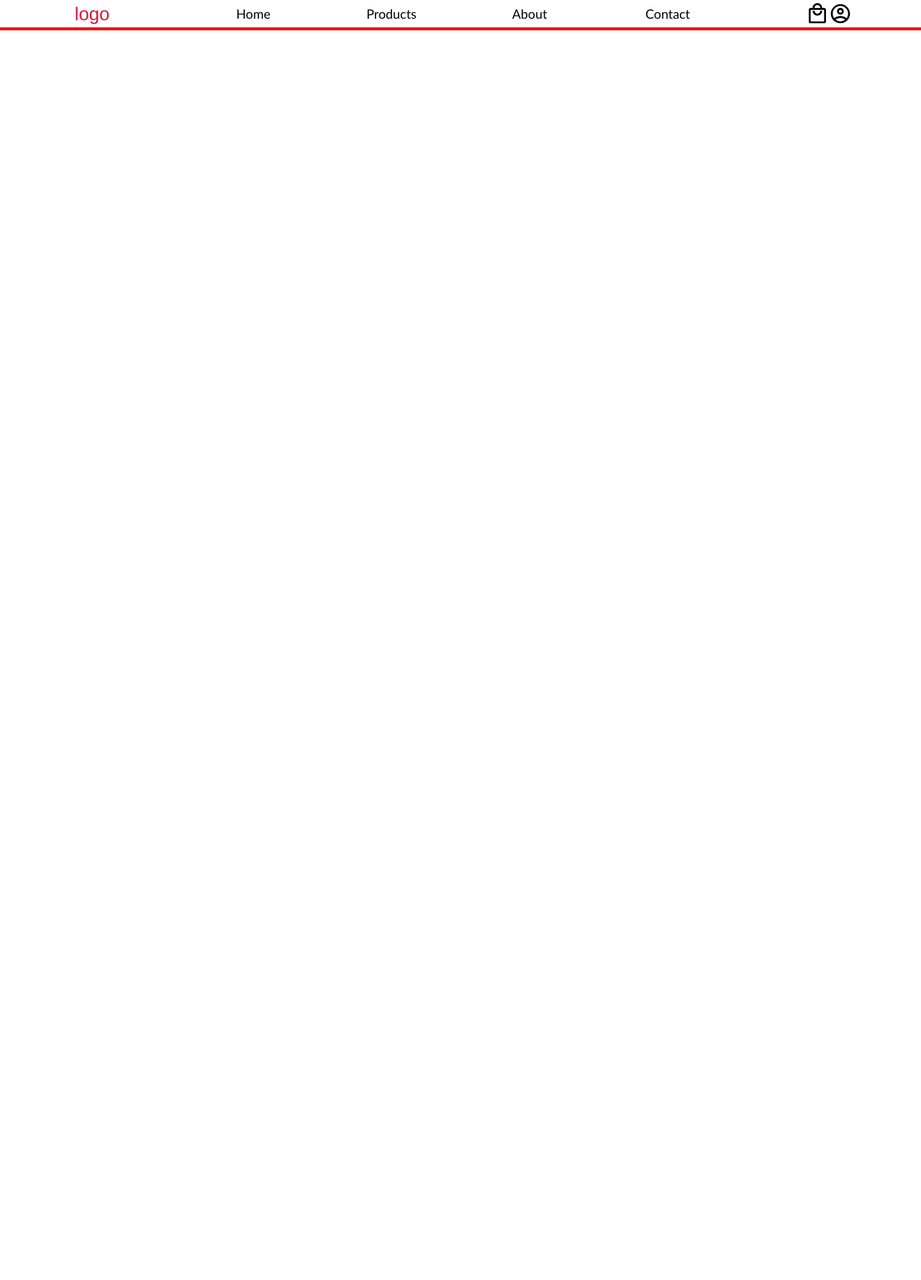
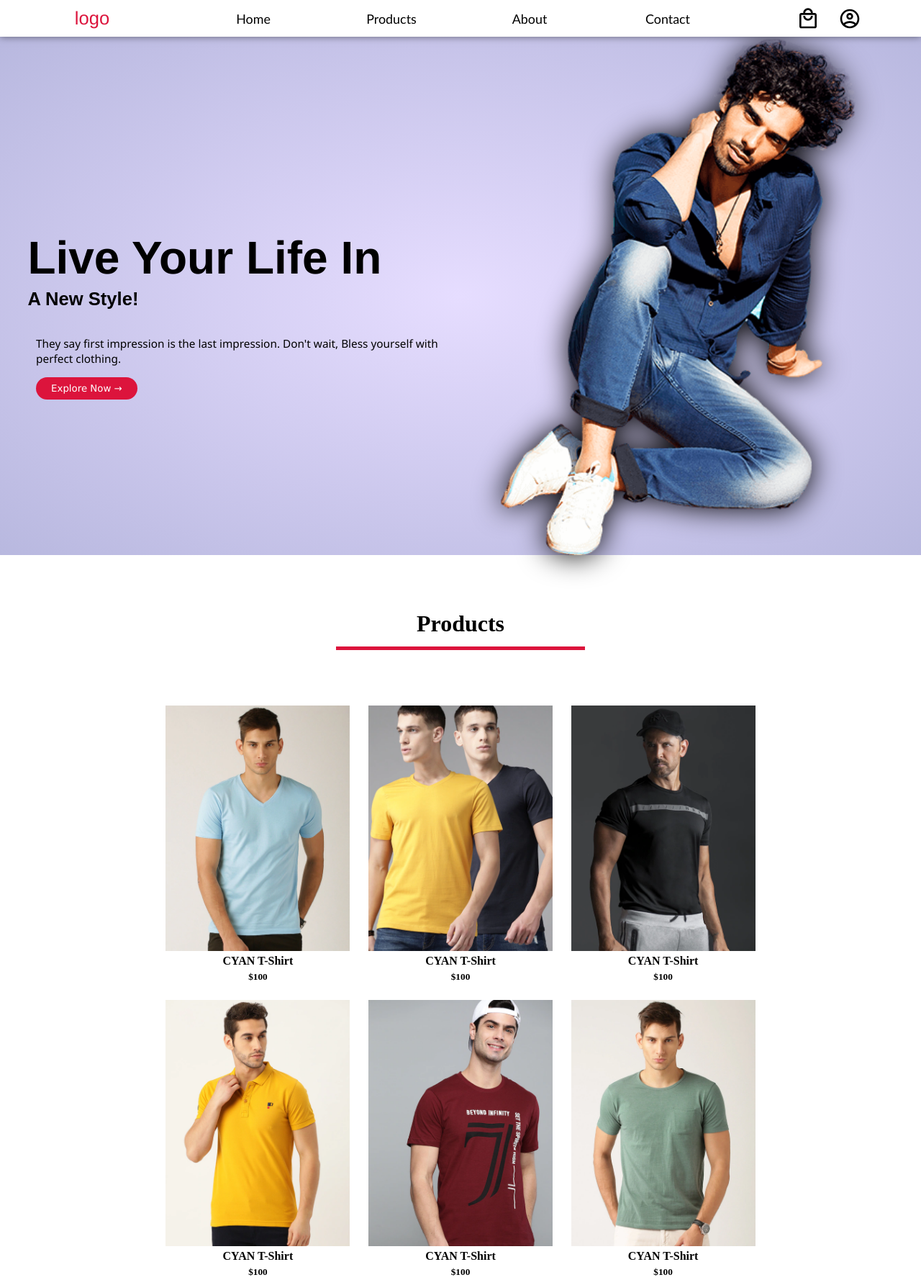
Before and after one commit to Pradhyumna789/Ecommerce_Site_Styling_Flexbox, a plain HTML site: page index.html in a window 1280 px wide. Shown: the top 1778 px of the page at 72% size. Before the commit the page ends 800 px from the top, so only its background shows below. Drawn offline with Linux system fonts and the light colour scheme.

Commit message:
committed

```diff
--- a/index.html
+++ b/index.html
@@ -5,23 +5,92 @@
     <title>Shopmart</title>
 </head>
 <body>
+
     <nav>
+
         <div class="left"><a href="#">logo</a></div>
+
         <div class="mid">
             <a href="#">Home</a>
             <a href="#">Products</a>
             <a href="#">About</a>
             <a href="#">Contact</a>
         </div>
+
         <div class="right">
             <img src = "cart.svg" >
             <img src = "profile.svg">
         </div>
+
     </nav>
 
     <section class = "home">
+        <div class = "container" id = "leftContainer">
+            <h1>Live Your Life In</h1>
+            <h2>A New Style!</h2>
+            <p>They say first impression is the last impression. Don't wait, Bless yourself with perfect clothing.</p>
+            <button>Explore Now → </button>
+        </div>
+
+        <div class = "container" id = "rightContainer">
+            <img src="home.png" alt="">
+        </div>
+    </section>
+
+    <section id="products">
+        <h1>Products</h1>
+
+        <div class="productsContainer">
+            <div class="product">
+                <img src="./1.webp" alt="">
+                <h4>CYAN T-Shirt</h4>
+                <h5>$100</h5>
+            </div>
+
+            <div class="product">
+                <img src="./2.webp" alt="">
+                <h4>CYAN T-Shirt</h4>
+                <h5>$100</h5>
+            </div>
+
+            <div class="product">
+                <img src="./3.webp" alt="">
+                <h4>CYAN T-Shirt</h4>
+                <h5>$100</h5>
+            </div>
+
+            <div class="product">
+                <img src="./4.webp" alt="">
+                <h4>CYAN T-Shirt</h4>
+                <h5>$100</h5>
+            </div>
+
+            <div class="product">
+                <img src="./5.webp" alt="">
+                <h4>CYAN T-Shirt</h4>
+                <h5>$100</h5>
+            </div>
+
+            <div class="product">
+                <img src="./7.webp" alt="">
+                <h4>CYAN T-Shirt</h4>
+                <h5>$100</h5>
+            </div>
+
+            <div class="product">
+                <img src="./8.webp" alt="">
+                <h4>CYAN T-Shirt</h4>
+                <h5>$100</h5>
+            </div>
+        </div>
 
     </section>
 
+    <footer>
+        <div class="leftFooter">1</div>
+        <div class="midFooter">2</div>
+        <div class="rightFooter">3</div>
+    </footer>
+
 </body>
 </html>
--- a/style.css
+++ b/style.css
@@ -1,39 +1,47 @@
 body {
-    margin: 0px;
+    margin: 0;
   }
-
+  * {
+    scroll-behavior: smooth;
+  }
   nav {
-    height: 3vmax;
+    height: 4vmax;
     display: flex;
-    box-shadow: 0px 0px 6.5px black;
+    align-items: center;
+    box-shadow: 0 0 10px rgba(0, 0, 0, 0.507);
+    position: sticky;
+    top: 0%;
+    background-color: white;
+    z-index: 10000;
   }
 
   .left {
     width: 20%;
     display: flex;
+
     justify-content: center;
   }
-
   .left > a {
     text-decoration: none;
+    color: crimson;
     font-size: 2vmax;
-    color: crimson;
-    font-family: 'Franklin Gothic Medium', 'Arial Narrow', Arial, sans-serif;
-    display: flex;
-    align-items: center;
+
+    font-family: "Franklin Gothic Medium", "Arial Narrow", Arial, sans-serif;
   }
 
   .mid {
     width: 60%;
     display: flex;
+    justify-content: space-evenly;
+    align-self: stretch;
   }
 
   .mid > a {
     text-decoration: none;
+    color: black;
+    font-size: 1.4vmax;
+    font-family: "Gill Sans", "Gill Sans MT", Calibri, "Trebuchet MS", sans-serif;
     width: 100%;
-    font-family: 'Gill Sans', 'Gill Sans MT', Calibri, 'Trebuchet MS', sans-serif;
-    font-size: 1.4vmax;
-    color: black;
     display: flex;
     justify-content: center;
     align-items: center;
@@ -43,18 +51,140 @@ nav {
     border-bottom: 2px solid crimson;
     color: crimson;
   }
-
   .right {
     width: 20%;
     display: flex;
     justify-content: center;
-    align-items: center;
   }
-
   .right > img {
     width: 2.5vmax;
+    margin: 1vmax;
+    cursor: pointer;
   }
 
   .home {
-    border: 2px solid red;
+    display: flex;
+    height: 90vh;
+    background-image: radial-gradient(rgb(230, 221, 255), rgb(184, 184, 223));
   }
+
+  .container {
+    width: 100%;
+  }
+
+  #rightContainer {
+    display: flex;
+    justify-content: flex-end;
+  }
+
+  #rightContainer > img {
+    margin-right: 7vmax;
+    filter: drop-shadow(0 0 20px black);
+  }
+
+  #leftContainer {
+    display: flex;
+    flex-direction: column;
+    padding: 3vmax;
+    box-sizing: border-box;
+    justify-content: center;
+  }
+
+  #leftContainer > h1 {
+    font-size: 5vmax;
+    font-family: "Franklin Gothic Medium", "Arial Narrow", Arial, sans-serif;
+  }
+  #leftContainer > h2 {
+    margin-top: -8%;
+    font-size: 2vmax;
+    font-family: sans-serif;
+  }
+  #leftContainer > p {
+    margin-left: 2%;
+    font-size: 1.2vmax;
+    font-family: "Segoe UI", Tahoma, Geneva, Verdana, sans-serif;
+  }
+
+  #leftContainer > button {
+    width: 11vmax;
+    padding: 0.6vmax;
+    margin-left: 2%;
+    border-radius: 2vmax;
+    border: none;
+    background-color: crimson;
+    color: white;
+    font-family: "Lucida Sans", "Lucida Sans Regular", "Lucida Grande",
+      "Lucida Sans Unicode", Geneva, Verdana, sans-serif;
+    cursor: pointer;
+  }
+  #leftContainer > button:hover {
+    background-color: rgb(177, 23, 54);
+  }
+
+  /* ------------------------------------ */
+
+  #products > h1 {
+    text-align: center;
+    margin: 5vmax auto;
+    font-size: 2.5vmax;
+    border-bottom: 5px solid crimson;
+    padding: 1vmax;
+    width: 25vw;
+  }
+
+  .productsContainer {
+    display: flex;
+    justify-content: center;
+    flex-wrap: wrap;
+    height: 100%;
+    max-width: 80vw;
+    margin: auto;
+  }
+
+  /* ---------------------- */
+  .product {
+    transition: all 0.3s;
+    cursor: pointer;
+    height: 30vmax;
+    display: flex;
+    flex-direction: column;
+    align-items: center;
+    margin: 1vmax;
+  }
+  .product > img {
+    width: 20vmax;
+  }
+
+  .product > h4 {
+    margin: 2%;
+  }
+  .product > h5 {
+    margin: 0px;
+  }
+
+  .product:hover {
+    transform: translateY(-10px);
+  }
+
+  footer {
+    height: 10vmax;
+    margin-top: 10vmax;
+    background-color: black;
+    color: white;
+    display: flex;
+  }
+
+  .leftFooter {
+    width: 20%;
+    border: 2px solid white;
+  }
+
+  .midFooter {
+    width: 80%;
+    border: 2px solid white;
+  }
+
+  .rightFooter {
+    width: 20%;
+    border: 2px solid white;
+  }
```
Also changed, not shown: 1.webp (added), 2.webp (added), 3.webp (added), 4.webp (added), 5.webp (added), 6.jpg (added), 7.webp (added), 8.webp (added), home.png (added). Lines whose indentation alone changed are shown as unchanged.
